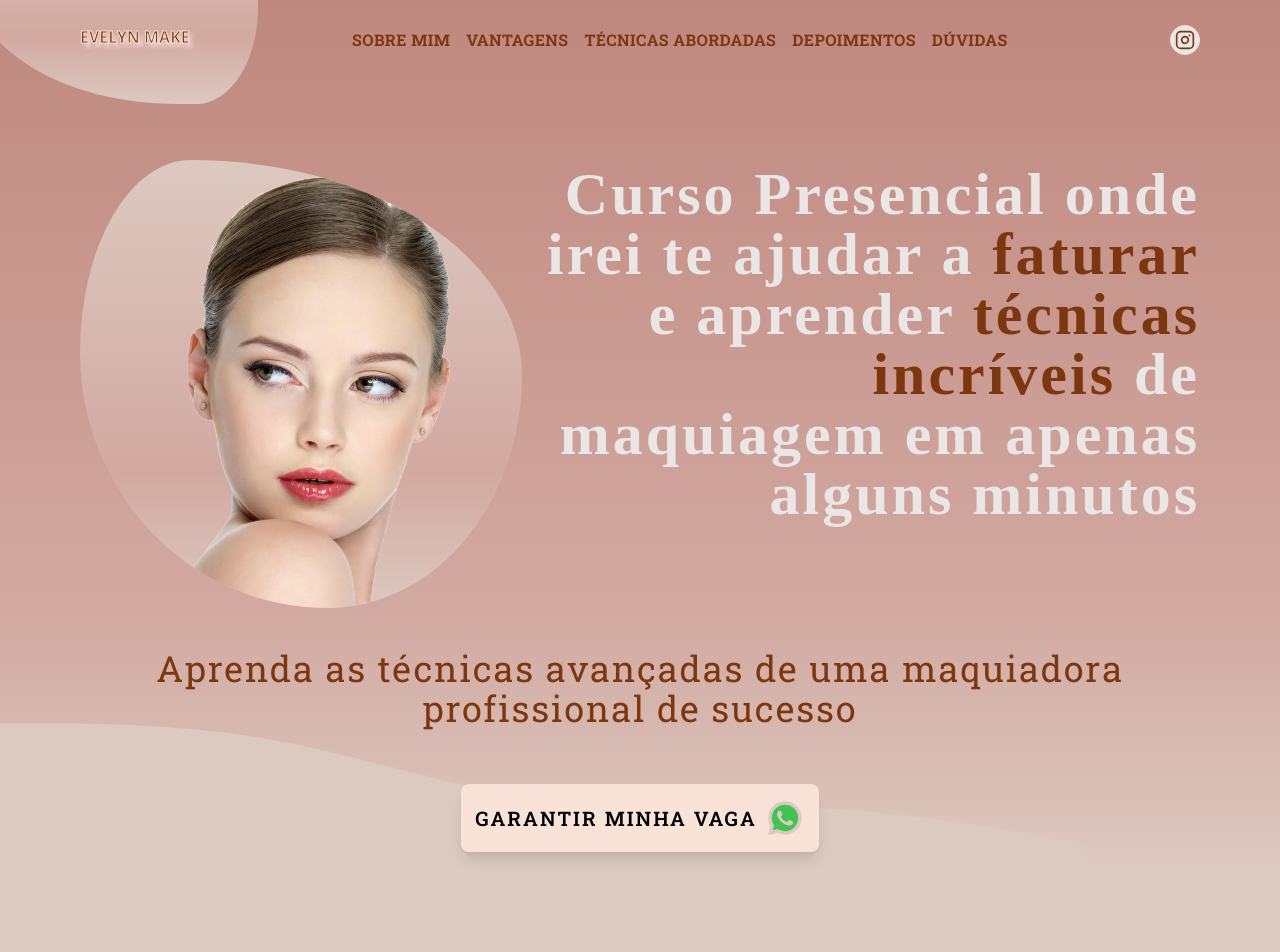
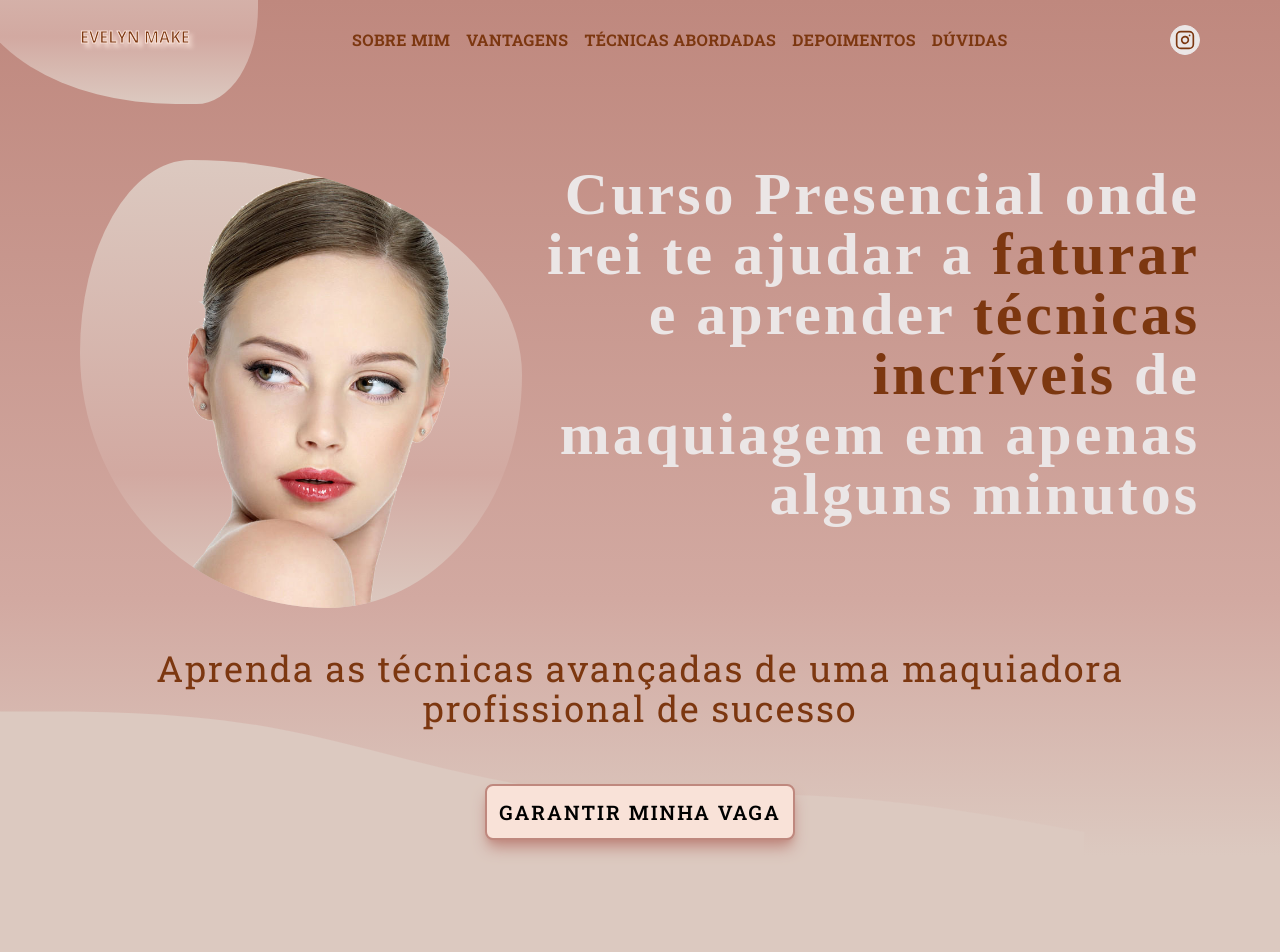
Before and after one commit to tiago-forward/landing-page-curso-evelyn, a React (Vite) app: page / in a window 1280 px wide. Shown: the top 952 px of the page. Built offline with nearby package versions, Linux system fonts and the light colour scheme; a web font is replaced by a local one.

Commit message:
some adjustments

```diff
--- a/src/components/CallToActionAnchor/index.tsx
+++ b/src/components/CallToActionAnchor/index.tsx
@@ -1,14 +1,11 @@
 import { AnchorHTMLAttributes } from 'react'
-
-import WhatsAppIcon from '../../assets/whatsapp.svg'
 
 interface AnchorCartProps extends AnchorHTMLAttributes<HTMLAnchorElement> { }
 
 export function CallToActionAnchor(props: AnchorCartProps) {
   return (
-    <a {...props} className='z-10 bg-sr-2 w-full relative flex items-center justify-center gap-2 p-3 border-2 border-sr-2 shadow-lg rounded-lg font-semibold font-robotoSlab text-xl tracking-widest overflow-hidden duration-300 transform hover:cursor-pointer hover:scale-105 hover:bg-white hover:opacity-70 lg:w-fit'>
+    <a {...props} className='z-10 bg-sr-2 w-full relative flex items-center justify-center gap-2 p-3 border-2 border-primary shadow-lg shadow-primary rounded-lg font-semibold font-robotoSlab text-xl tracking-widest overflow-hidden duration-300 transform hover:cursor-pointer hover:scale-105 hover:bg-white hover:opacity-70 lg:w-fit'>
       <span className='uppercase'>Garantir minha vaga</span>
-      <img src={WhatsAppIcon} width={40} alt="" />
     </a>
   )
 }
--- a/src/pages/Home/components/ProductImagesSlider/index.tsx
+++ b/src/pages/Home/components/ProductImagesSlider/index.tsx
@@ -37,8 +37,8 @@ export function ProductImagesSlider() {
                         },
                     }}
                     modules={[Autoplay, Navigation, Pagination]}
-                    navigation={true}
-                    onSlideChange={() => console.log('slide change')}
+                    navigation={false}
+                    onSlideChange={() => {}}
                     onSwiper={(swiper) => console.log(swiper)}
                 >
                     {ProductImages.map((product) => (
--- a/src/pages/Home/components/Sections/benefits.tsx
+++ b/src/pages/Home/components/Sections/benefits.tsx
@@ -17,9 +17,9 @@ export function Benefits() {
                         </li>
                     ))}
                 </ul>
-                <div className="absolute bottom-[-10rem] flex flex-col gap-8 items-center bg-pr-2 rounded-xl p-6">
+                <div className="absolute bottom-[-10rem] flex flex-col gap-8 items-center bg-pr-2 rounded-xl p-6 w-full">
                     <p className="z-10 text-3xl text-center text-tertiary tracking-wider font-robotoSlab lg:text-4xl lg:my-10">Não perca tempo e aproveite agora essa oportunidade</p>
-                    <CallToActionAnchor />
+                    <CallToActionAnchor href="#" />
                 </div>
             </div>
         </>
--- a/src/pages/Home/components/Sections/introduction.tsx
+++ b/src/pages/Home/components/Sections/introduction.tsx
@@ -18,7 +18,7 @@ export function Introduction() {
             </div>
             <div className="flex flex-col items-center justify-center gap-4">
                 <p className="z-10 text-3xl text-center text-tertiary tracking-wider font-robotoSlab lg:text-4xl lg:my-10">Aprenda as técnicas avançadas de uma maquiadora profissional de sucesso</p>
-                <CallToActionAnchor href='' />
+                <CallToActionAnchor href='#' />
             </div>
         </div>
     )
```
